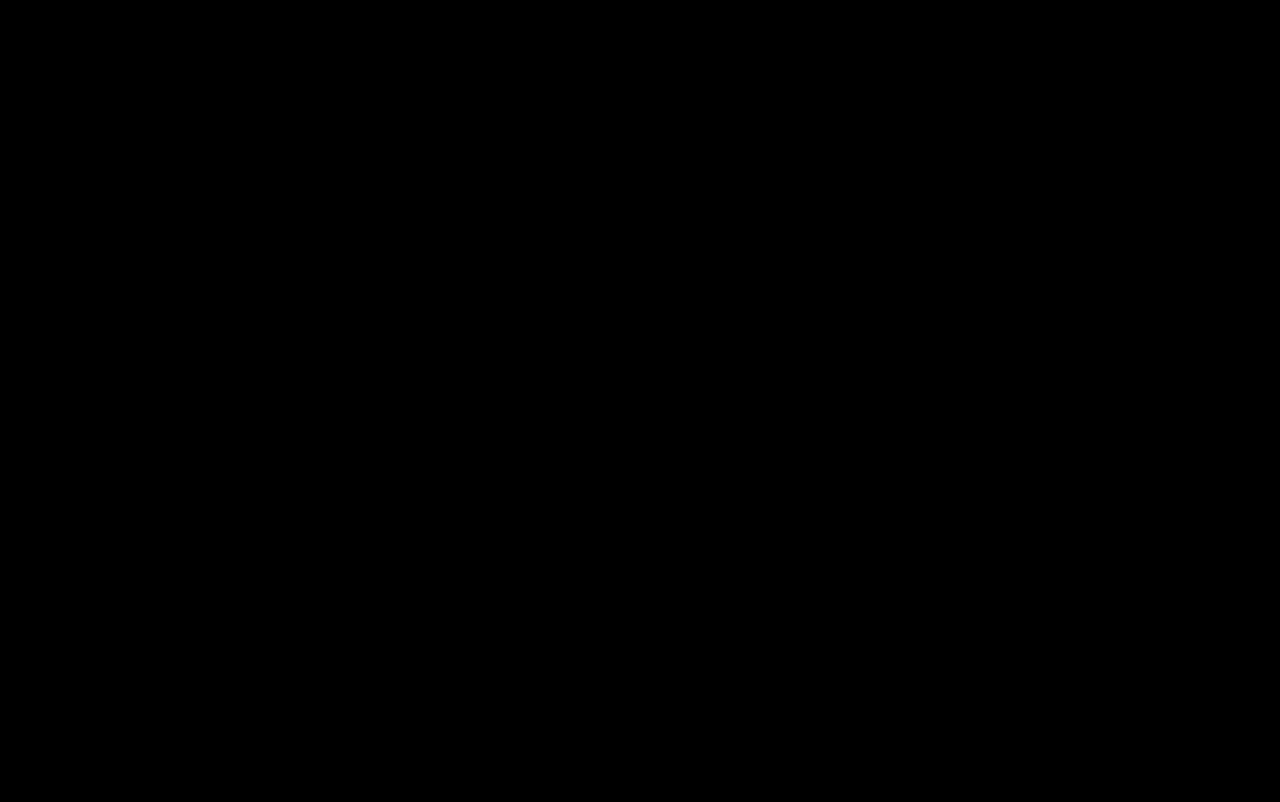
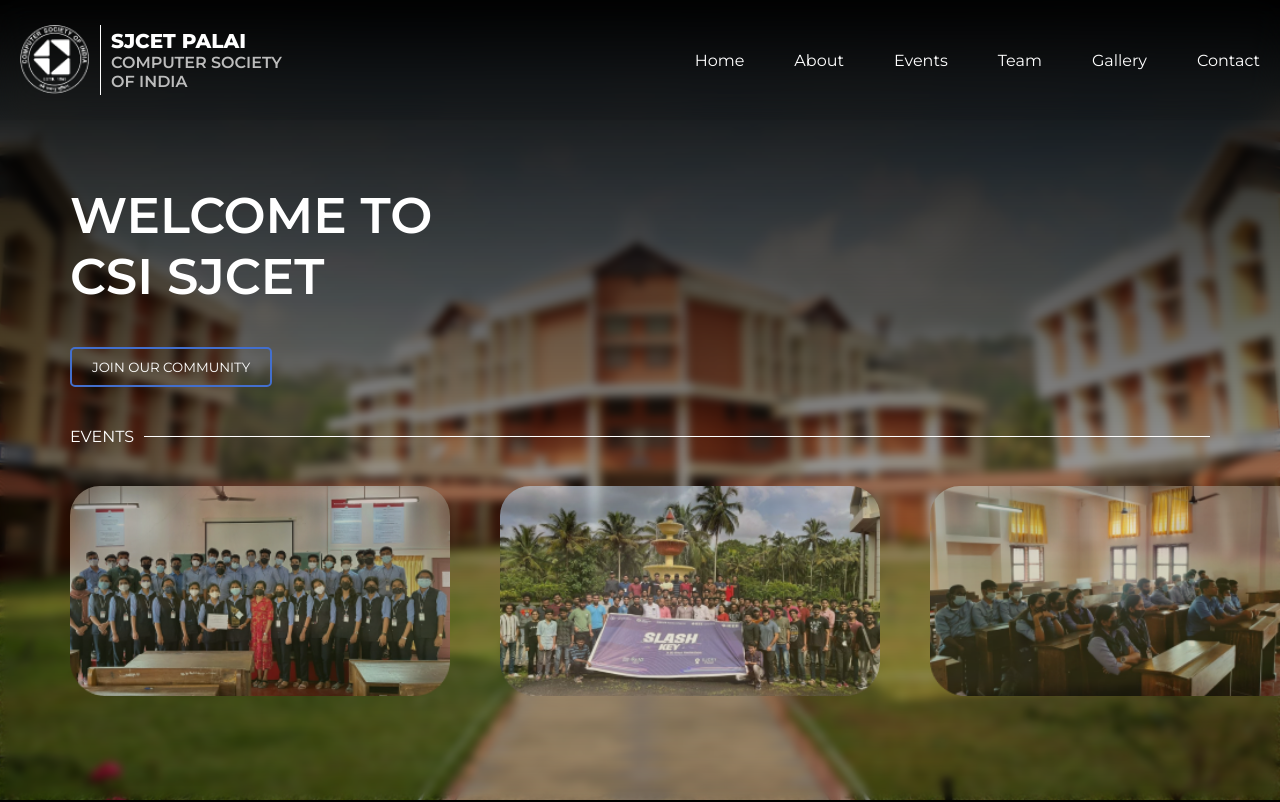
Before and after one commit to KiranBabu007/CSI, a React (Vite) app: page / in a window 1280 px wide. Shown: the top 802 px of the page. Built offline with nearby package versions, Linux system fonts and the light colour scheme.

Commit message:
Add NavBar component to App.jsx

```diff
--- a/src/App.jsx
+++ b/src/App.jsx
@@ -1,12 +1,13 @@
 import { RouterProvider, createBrowserRouter } from "react-router-dom";
 import Home from './pages/Home/Home';
 import './index.css';
+import NavBar from "./components/Navbar/NavBar";
 
 function App() {
   const router = createBrowserRouter([
     {
       path: "/",
-      element: <></>,
+      element: <NavBar/>,
       children: [
         { path: "", element: <Home /> },
       ]
--- /dev/null
+++ b/src/Components/NavBar/NavBar.jsx
@@ -0,0 +1,30 @@
+import styles from './NavBar.module.css'
+import { Outlet } from "react-router-dom";
+
+const NavBar = () => {
+    return (
+        <div>
+            <div className={styles.navBar}>
+                <div className={styles.logoSection}>
+                    <p className={styles.logo}></p>
+                    <hr />
+                    <div className={styles.logoText}>
+                        <h1>SJCET PALAI</h1>
+                        <p>COMPUTER SOCIETY <br /> OF INDIA</p>
+                    </div>
+                </div>
+                <div className={styles.menuSection}>
+                    <p>Home</p>
+                    <p>About</p>
+                    <p>Events</p>
+                    <p>Team</p>
+                    <p>Gallery</p>
+                    <p>Contact</p>
+                </div>
+            </div>
+            <Outlet />
+        </div>
+    )
+}
+
+export default NavBar
--- /dev/null
+++ b/src/Components/NavBar/NavBar.module.css
@@ -0,0 +1,62 @@
+.navBar {
+    /*background-color: #00000094; */
+    color: #fff;
+    display: flex;
+    align-items: center;
+    padding: 20px;
+    height: 80px;
+    width: calc(100% - 40px);
+    position: fixed;
+    top: 0;
+    z-index: 100;
+    backdrop-filter: blur(16px);
+    justify-content: space-between;
+}
+
+.navBar .logoSection {
+    display: flex;
+    gap: 10px;
+    align-items: center;
+}
+
+.navBar .logoSection .logo {
+    background-image: url(../../assets/images/logo.png);
+    height: 70px;
+    width: 70px;
+    background-size: cover;
+}
+
+.navBar .logoSection hr {
+    height: 70px;
+    width: 1px;
+    background: #fff;
+    border: none;
+}
+
+.navBar .logoSection .logoText {
+    display: flex;
+    flex-direction: column;
+}
+
+.navBar .logoSection .logoText h1 {
+    font-size: 20px;
+}
+
+.navBar .logoSection .logoText p {
+    /* font-size: 20px; */
+    font-weight: 600;
+    color: #BCBCBC;
+}
+
+.navBar .menuSection {
+    display: flex;
+    gap: 50px;
+}
+.navBar .menuSection p{
+    cursor: pointer;
+    transition: all 0.3s ease-in-out;
+}
+.navBar .menuSection p:hover{
+    color: #436FCD;
+    font-weight: 600;
+}
```
